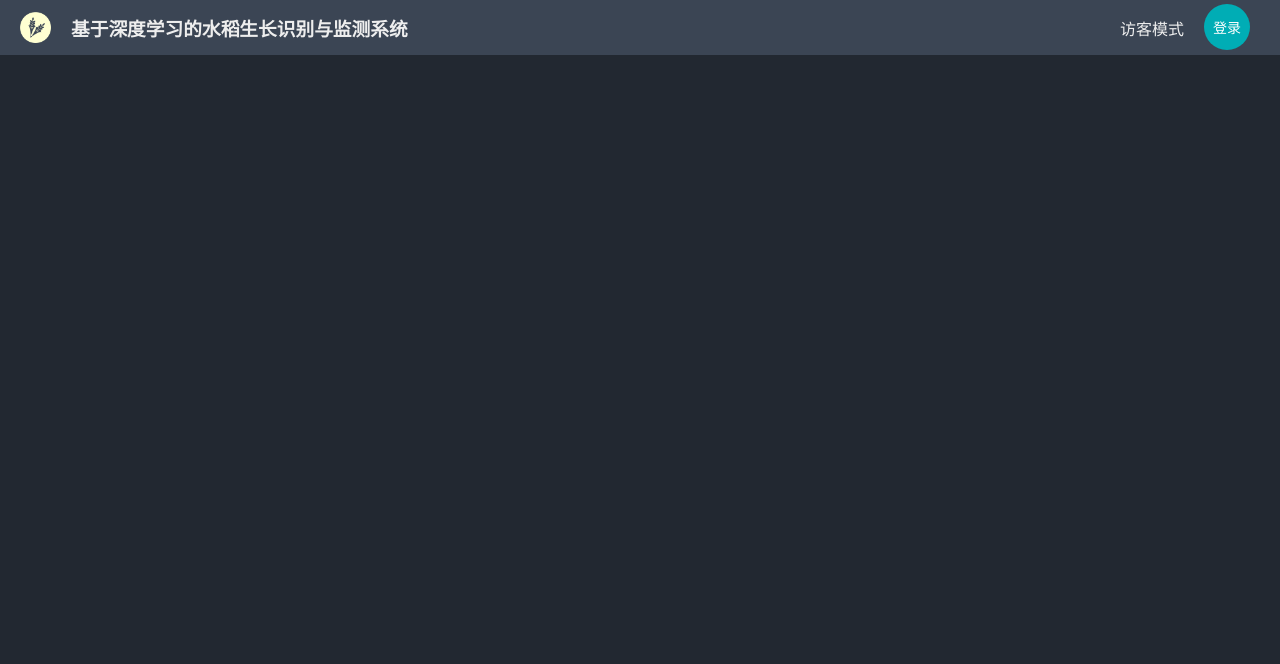
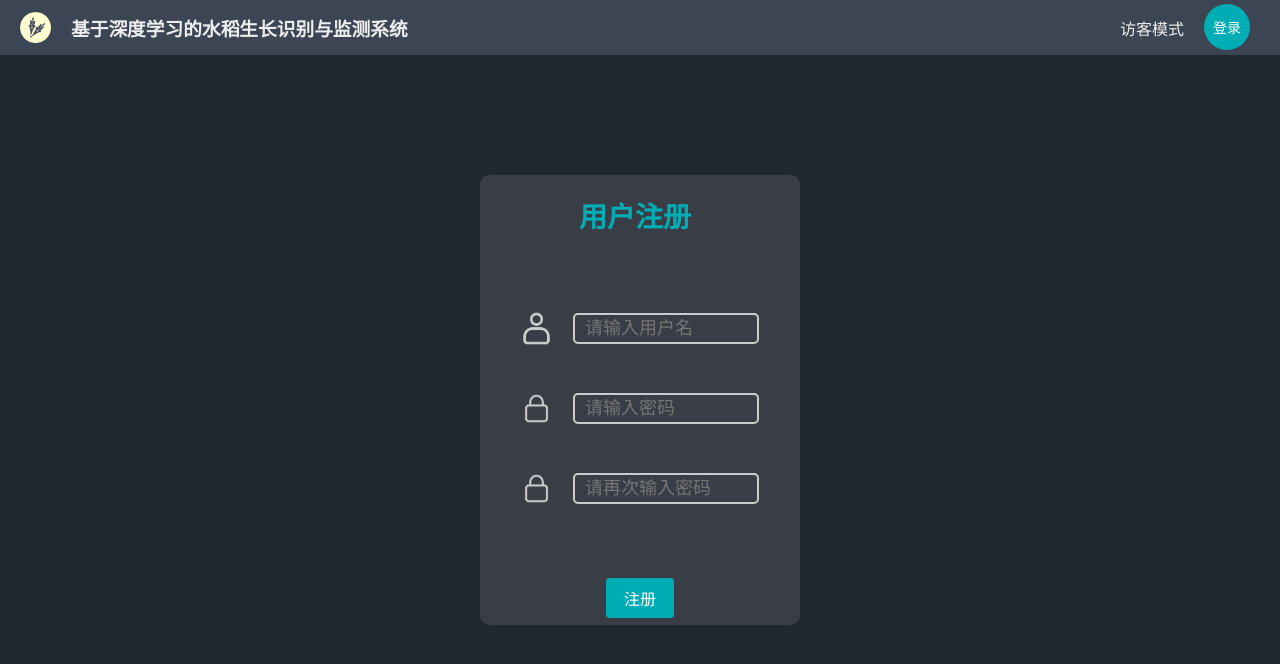
Before and after one commit to yutian0525/paddy-project, a Vue app: page /RegisterPage in a window 1280 px wide. Shown: the top 664 px of the page. Built offline with nearby package versions, Linux system fonts and the light colour scheme.

Commit message:
register

```diff
--- a/src/router.js
+++ b/src/router.js
@@ -6,6 +6,7 @@ import GrowPredict from './views/GrowPredict.vue'
 import DiseasePredict from './views/DiseasePredict.vue'
 import ProjectIntroduction from './views/ProjectIntroduction.vue'
 import Loginpage from './views/Loginpage.vue'
+import RegisterPage from './views/RegisterPage.vue'
 
 const routes = [
   { path: '/', component: Home },
@@ -13,7 +14,8 @@ const routes = [
   { path: '/GrowPredict', component: GrowPredict },
   { path: '/DiseasePredict', component: DiseasePredict },
   { path: '/ProjectIntroduction', component: ProjectIntroduction },
-  { path: '/Loginpage', component: Loginpage }
+  { path: '/Loginpage', component: Loginpage },
+  { path: '/RegisterPage',component: RegisterPage}
 ]
 
 const router = createRouter({
--- a/src/views/Loginpage.vue
+++ b/src/views/Loginpage.vue
@@ -14,6 +14,7 @@
             </div>
             <div style="height: 30px;"></div>
             <button class="thebutton" @click="login">登录</button>
+            <button class="thebutton" @click="register">注册</button>
         </div>
     </div>
 </template>
@@ -44,6 +45,9 @@ export default {
             } catch (error) {
                 console.error('Error:', error);
             }
+        },
+        register(){
+          this.$router.push('/RegisterPage')
         }
     }
 }
--- /dev/null
+++ b/src/views/RegisterPage.vue
@@ -0,0 +1,57 @@
+<!-- DigitalPaddy.vue -->
+<template>
+  <div class="screen">
+    <div class="section">
+      <h2 class="title">用户注册</h2>
+      <div style="height: 30px;"></div>
+      <div class="form-group">
+        <img src="./icons/用户名.png" alt="p" class="miniimg" />
+        <input class="myinputbox" type="text" id="iusername" v-model="username" required placeholder="请输入用户名" />
+      </div>
+      <div class="form-group">
+        <img src="./icons/密码.png" alt="p" class="miniimg" />
+        <input class="myinputbox" type="password" id="password" v-model="password" required placeholder="请输入密码" />
+      </div>
+      <div class="form-group">
+        <img src="./icons/密码.png" alt="p" class="miniimg" />
+        <input class="myinputbox" type="confirmpassword" id="confirmpassword" v-model="confirmpassword" required placeholder="请再次输入密码" />
+      </div>
+      <div style="height: 30px;"></div>
+      <button class="thebutton" @click="register">注册</button>
+    </div>
+  </div>
+</template>
+
+<script>
+import axios from 'axios';
+export default {
+  methods: {
+    goToHome() {
+      this.$router.push('/')
+    },
+    async register() {
+      const userData = {
+        username: this.username,
+        password: this.password
+      };
+
+      if (this.password !== this.confirmpassword) {
+        alert("两次密码输入不一致，请重新输入")
+      } else {
+        try {
+          const response = await axios.post('http://localhost:5000/usersignup', userData);
+          if (response.status === 200 && response.data.code===200) {
+            console.log(response.data);
+            alert("注册成功")
+          }
+        }
+        catch (error)
+        {
+          console.error('Error:', error);
+        }
+      }
+    },
+    }
+}
+</script>
+<style></style>
```
